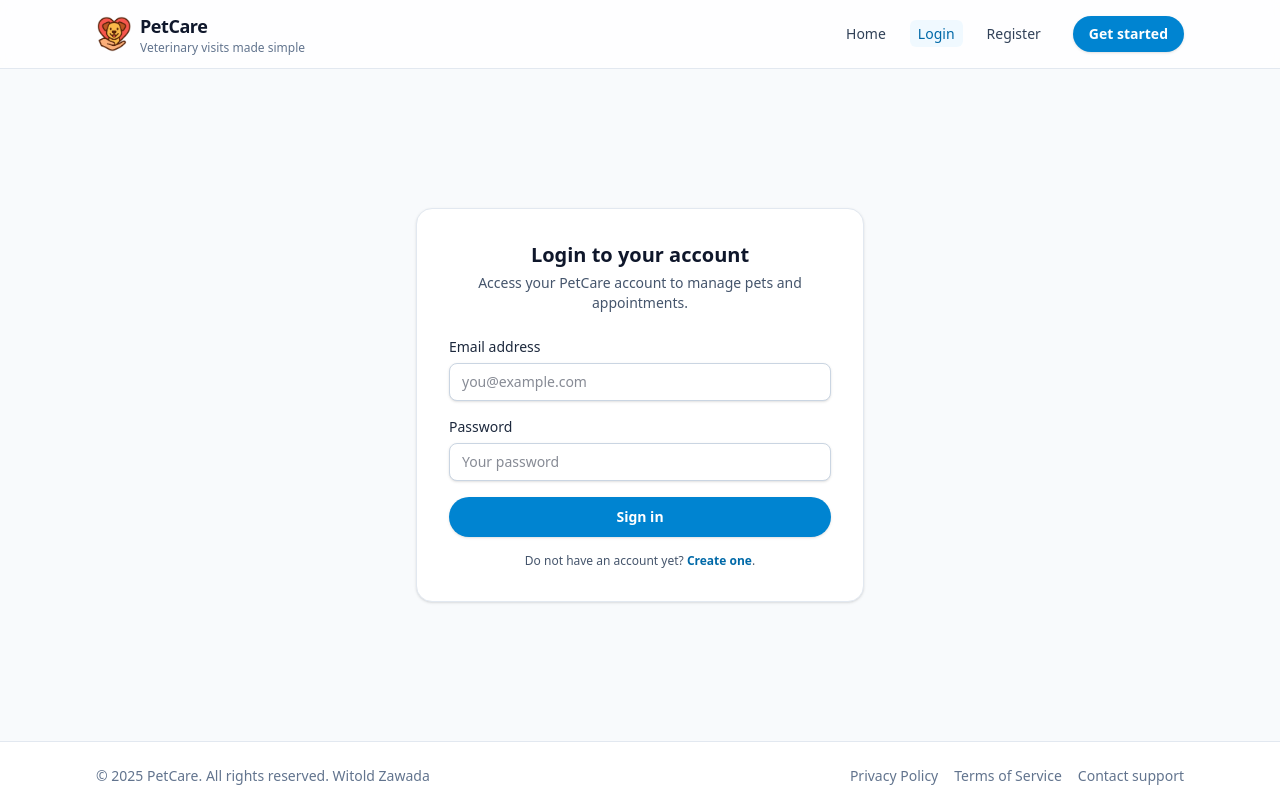
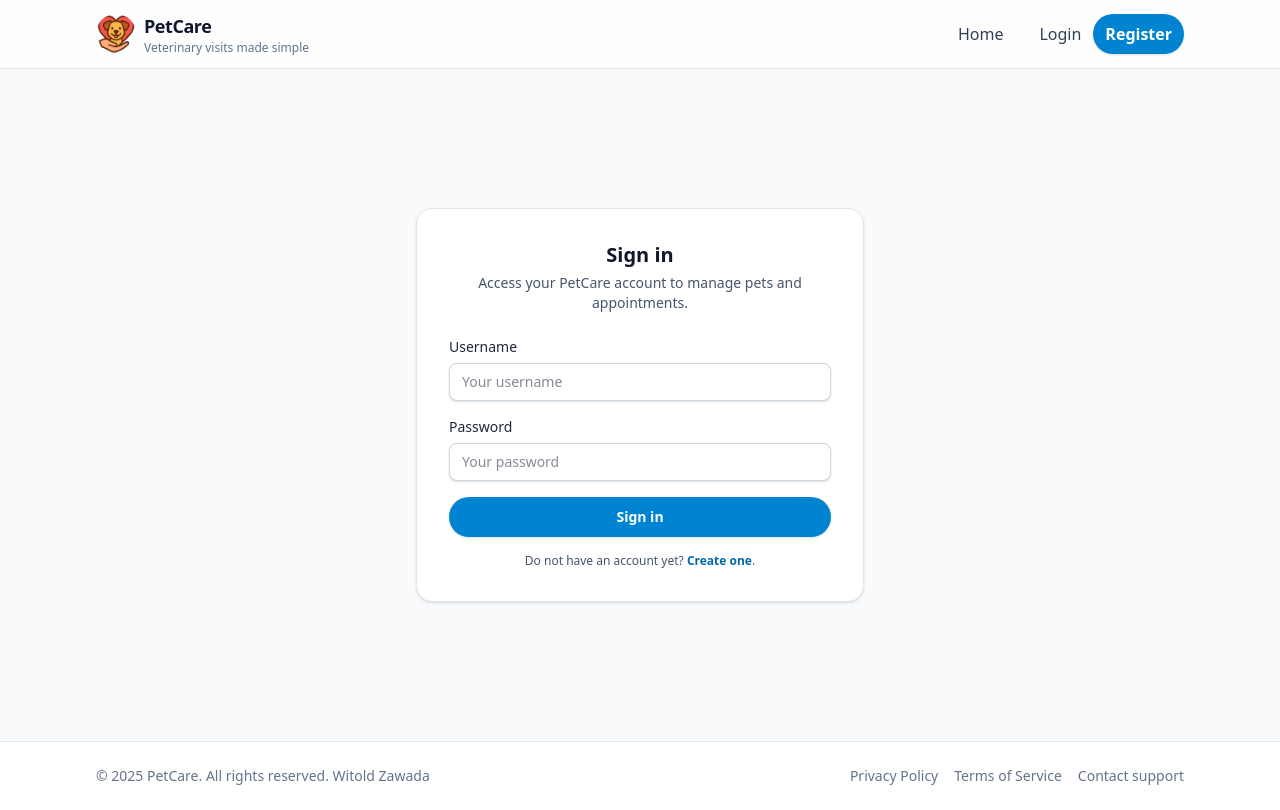
Before and after one commit to PoProstuWitold/petcare, a React (Vite) app in the folder frontend/: page /login in a window 1280 px wide. Built offline with nearby package versions, Linux system fonts and the light colour scheme.

Commit message:
feat(frontend): AuthContext

```diff
--- a/frontend/package.json
+++ b/frontend/package.json
@@ -16,6 +16,7 @@
 		"react-hook-form": "^7.66.0",
 		"react-icons": "^5.5.0",
 		"react-router": "^7.9.5",
+		"react-toastify": "^11.0.5",
 		"tailwindcss": "^4.1.16"
 	},
 	"devDependencies": {
--- a/frontend/src/App.tsx
+++ b/frontend/src/App.tsx
@@ -1,4 +1,5 @@
 import { BrowserRouter, Navigate, Route, Routes } from 'react-router'
+import { ToastContainer } from 'react-toastify'
 import { Footer } from './components/Footer'
 import { Navbar } from './components/Navbar'
 import { HomePage } from './pages/HomePage'
@@ -10,7 +11,6 @@ function App() {
 		<BrowserRouter>
 			<div className='min-h-screen flex flex-col bg-slate-50 text-slate-900'>
 				<Navbar />
-
 				<main className='flex-1'>
 					<Routes>
 						<Route path='/' element={<HomePage />} />
@@ -20,9 +20,9 @@ function App() {
 						<Route path='*' element={<Navigate to='/' replace />} />
 					</Routes>
 				</main>
-
 				<Footer />
 			</div>
+			<ToastContainer />
 		</BrowserRouter>
 	)
 }
--- a/frontend/src/components/Navbar.tsx
+++ b/frontend/src/components/Navbar.tsx
@@ -1,15 +1,40 @@
 import { useState } from 'react'
 import { RxCross2, RxHamburgerMenu } from 'react-icons/rx'
 import { Link, NavLink } from 'react-router'
+import { useAuth } from '../context/AuthContext'
 
-const navItems = [
+type Role = 'USER' | 'VET' | 'ADMIN'
+
+type NavItem = {
+	label: string
+	to: string
+	requiresAuth?: boolean
+	requiresRole?: Role
+}
+
+const navItems: NavItem[] = [
 	{ label: 'Home', to: '/' },
-	{ label: 'Login', to: '/login' },
-	{ label: 'Register', to: '/register' }
+	{ label: 'My Pets', to: '/pets', requiresAuth: true, requiresRole: 'USER' },
+	{ label: 'Vet Panel', to: '/vet', requiresAuth: true, requiresRole: 'VET' },
+	{ label: 'Admin', to: '/admin', requiresAuth: true, requiresRole: 'ADMIN' }
 ]
 
 export function Navbar() {
 	const [isOpen, setIsOpen] = useState(false)
+	const { user, isAuthenticated, hasRole, logout } = useAuth()
+
+	const visibleNavItems = navItems.filter((item) => {
+		if (!item.requiresAuth) {
+			return true
+		}
+		if (!isAuthenticated) {
+			return false
+		}
+		if (item.requiresRole) {
+			return hasRole(item.requiresRole)
+		}
+		return true
+	})
 
 	return (
 		<header className='border-b border-slate-200 bg-white/80 backdrop-blur'>
@@ -19,7 +44,7 @@ export function Navbar() {
 					<img
 						src='/img/petcare.png'
 						alt='PetCare logo'
-						className='h-9 w-9 rounded-lg object-contain'
+						className='h-10 w-10 rounded-full object-contain'
 					/>
 					<div className='flex flex-col leading-tight'>
 						<span className='text-lg font-semibold tracking-tight text-slate-900'>
@@ -33,14 +58,14 @@ export function Navbar() {
 
 				{/* Desktop nav */}
 				<div className='hidden items-center gap-6 md:flex'>
-					<ul className='flex items-center gap-4 text-sm font-medium text-slate-700'>
-						{navItems.map((item) => (
+					<ul className='flex items-center gap-4 font-medium text-slate-700'>
+						{visibleNavItems.map((item) => (
 							<li key={item.to}>
 								<NavLink
 									to={item.to}
 									className={({ isActive }) =>
 										[
-											'px-2 py-1 rounded-md transition-colors',
+											'px-3 py-2 rounded-full transition-colors',
 											isActive
 												? 'text-sky-700 bg-sky-50'
 												: 'text-slate-700 hover:text-sky-700 hover:bg-slate-50'
@@ -54,19 +79,45 @@ export function Navbar() {
 					</ul>
 
 					<div className='flex items-center gap-3'>
+						{isAuthenticated ? (
+							<>
+								<span className='text-xs text-white bg-slate-700 px-3 py-2 rounded-full'>
+									Hello,{' '}
+									<span className='font-semibold'>
+										{user?.fullName}
+									</span>
+								</span>
+								<button
+									type='button'
+									onClick={logout}
+									className='cursor-pointer border border-slate-200 text-xs font-semibold text-slate-700 hover:bg-slate-50 px-3 py-2 rounded-full'
+								>
+									Logout
+								</button>
+							</>
+						) : (
+							<>
 								<Link
-							to='/#lmao'
-							className='rounded-full bg-sky-600 px-4 py-2 text-sm font-semibold text-white shadow-sm transition hover:bg-sky-700 focus-visible:outline-none focus-visible:ring-2 focus-visible:ring-sky-500 focus-visible:ring-offset-2'
+									to='/login'
+									className='font-medium text-slate-700 hover:text-sky-700'
 								>
-							Get started
+									Login
 								</Link>
+								<Link
+									to='/register'
+									className='px-3 py-2 rounded-full bg-sky-600 font-semibold text-white shadow-sm transition hover:bg-sky-700 focus-visible:outline-none focus-visible:ring-2 focus-visible:ring-sky-500 focus-visible:ring-offset-2'
+								>
+									Register
+								</Link>
+							</>
+						)}
 					</div>
 				</div>
 
 				{/* Mobile menu button */}
 				<button
 					type='button'
-					className='inline-flex items-center rounded-md p-2 text-slate-700 hover:bg-slate-100 focus:outline-none focus:ring-2 focus:ring-sky-500 md:hidden'
+					className='inline-flex items-center px-3 py-2 rounded-full text-slate-700 hover:bg-slate-100 focus:outline-none focus:ring-2 focus:ring-sky-500 md:hidden'
 					onClick={() => setIsOpen((prev) => !prev)}
 					aria-expanded={isOpen}
 					aria-label='Toggle navigation'
@@ -84,15 +135,15 @@ export function Navbar() {
 			{isOpen && (
 				<div className='border-t border-slate-200 bg-white md:hidden'>
 					<div className='mx-auto max-w-6xl px-4 py-3 sm:px-6 lg:px-8'>
-						<ul className='space-y-1 text-sm font-medium text-slate-700'>
-							{navItems.map((item) => (
+						<ul className='space-y-1 font-medium text-slate-700'>
+							{visibleNavItems.map((item) => (
 								<li key={item.to}>
 									<NavLink
 										to={item.to}
 										onClick={() => setIsOpen(false)}
 										className={({ isActive }) =>
 											[
-												'block rounded-md px-3 py-2',
+												'block px-3 py-2 rounded-full',
 												isActive
 													? 'text-sky-700 bg-sky-50'
 													: 'text-slate-700 hover:text-sky-700 hover:bg-slate-50'
@@ -106,13 +157,43 @@ export function Navbar() {
 						</ul>
 
 						<div className='mt-3 flex flex-col gap-2'>
+							{isAuthenticated ? (
+								<>
+									<span className='text-center text-white bg-slate-700 px-3 py-2 rounded-full'>
+										Hello,{' '}
+										<span className='font-semibold'>
+											{user?.fullName}
+										</span>
+									</span>
+									<button
+										type='button'
+										onClick={() => {
+											logout()
+											setIsOpen(false)
+										}}
+										className='w-full px-3 py-2 rounded-fullborder border-slate-200 bg-white text-center font-semibold text-slate-800 shadow-sm hover:bg-slate-50'
+									>
+										Log out
+									</button>
+								</>
+							) : (
+								<>
 									<Link
-								to='/#lmao'
+										to='/login'
 										onClick={() => setIsOpen(false)}
-								className='w-full rounded-full bg-sky-600 px-4 py-2 text-center text-sm font-semibold text-white shadow-sm hover:bg-sky-700'
+										className='w-full px-3 py-2 rounded-full border border-slate-200 bg-white text-center font-semibold text-slate-800 shadow-sm hover:bg-slate-50'
 									>
-								Get started
+										Login
 									</Link>
+									<Link
+										to='/register'
+										onClick={() => setIsOpen(false)}
+										className='w-full px-3 py-2 rounded-full bg-sky-600 text-center font-semibold text-white shadow-sm hover:bg-sky-700'
+									>
+										Register
+									</Link>
+								</>
+							)}
 						</div>
 					</div>
 				</div>
--- /dev/null
+++ b/frontend/src/context/AuthContext.tsx
@@ -0,0 +1,224 @@
+import {
+	createContext,
+	type ReactNode,
+	useCallback,
+	useContext,
+	useEffect,
+	useMemo,
+	useState
+} from 'react'
+import { toast } from 'react-toastify'
+
+export type Role = 'USER' | 'VET' | 'ADMIN'
+
+export interface AuthUser {
+	id: number
+	fullName: string
+	email: string
+	roles: Role[]
+}
+
+interface AuthState {
+	user: AuthUser | null
+	accessToken: string | null
+}
+
+interface LoginPayload {
+	username: string
+	password: string
+}
+
+// response from /api/auth/login or /api/auth/register
+interface AuthTokensResponse {
+	accessToken: string
+	tokenType: string // e.g., "Bearer"
+}
+
+// response from /api/auth/me
+interface MeResponse {
+	id: number
+	fullName: string
+	username: string
+	email: string
+	roles: string[]
+}
+
+interface AuthContextValue {
+	user: AuthUser | null
+	accessToken: string | null
+	isAuthenticated: boolean
+	login: (payload: LoginPayload) => Promise<void>
+	logout: () => void
+	hasRole: (role: Role) => boolean
+	hasAnyRole: (roles: Role[]) => boolean
+}
+
+const AuthContext = createContext<AuthContextValue | undefined>(undefined)
+
+const STORAGE_KEY = 'petcare_auth'
+
+function loadInitialState(): AuthState {
+	if (typeof window === 'undefined') {
+		return { user: null, accessToken: null }
+	}
+
+	try {
+		const raw = window.localStorage.getItem(STORAGE_KEY)
+		if (!raw) return { user: null, accessToken: null }
+
+		return JSON.parse(raw) as AuthState
+	} catch (error) {
+		console.error('Failed to load auth state from localStorage', error)
+		return { user: null, accessToken: null }
+	}
+}
+
+function mapMeToAuthUser(data: MeResponse): AuthUser {
+	return {
+		id: data.id,
+		fullName: data.fullName,
+		email: data.email,
+		roles: data.roles as Role[]
+	}
+}
+
+export function AuthProvider({ children }: { children: ReactNode }) {
+	const [state, setState] = useState<AuthState>(() => loadInitialState())
+
+	// Persist state in localStorage
+	useEffect(() => {
+		try {
+			window.localStorage.setItem(STORAGE_KEY, JSON.stringify(state))
+		} catch (error) {
+			console.error('Failed to save auth state to localStorage', error)
+		}
+	}, [state])
+
+	// Helper to fetch current user using /api/auth/me
+	const fetchCurrentUser = useCallback(
+		async (accessToken: string): Promise<AuthUser> => {
+			const response = await fetch('/api/auth/me', {
+				method: 'GET',
+				headers: {
+					Authorization: `Bearer ${accessToken}`
+				}
+			})
+
+			if (!response.ok) {
+				throw new Error('Failed to load current user')
+			}
+
+			const data = (await response.json()) as MeResponse
+			return mapMeToAuthUser(data)
+		},
+		[]
+	)
+
+	const login = useCallback(
+		async (payload: LoginPayload) => {
+			// 1. Get JWT from backend
+			const response = await fetch('/api/auth/login', {
+				method: 'POST',
+				headers: {
+					'Content-Type': 'application/json'
+				},
+				body: JSON.stringify(payload)
+			})
+
+			if (!response.ok) {
+				throw new Error('Invalid credentials or server error')
+			}
+
+			const tokens = (await response.json()) as AuthTokensResponse
+
+			// 2. Fetch user profile using /api/auth/me
+			const user = await fetchCurrentUser(tokens.accessToken)
+
+			// 3. Save both in state
+			setState({
+				user,
+				accessToken: tokens.accessToken
+			})
+		},
+		[fetchCurrentUser]
+	)
+
+	const logout = useCallback(() => {
+		setState({ user: null, accessToken: null })
+		try {
+			window.localStorage.removeItem(STORAGE_KEY)
+			toast.success('Logged out successfully')
+		} catch (error) {
+			toast.error('Failed to log out properly')
+			console.error('Failed to clear auth state', error)
+		}
+	}, [])
+
+	const hasRole = useCallback(
+		(role: Role) => !!state.user && state.user.roles?.includes(role),
+		[state.user]
+	)
+
+	const hasAnyRole = useCallback(
+		(roles: Role[]) =>
+			!!state.user && roles.some((r) => state.user?.roles?.includes(r)),
+		[state.user]
+	)
+
+	// On app load or refresh: if we have a token but no user, fetch /me
+	useEffect(() => {
+		if (!state.accessToken || state.user) return
+
+		let cancelled = false
+
+		;(async () => {
+			try {
+				if (!state.accessToken) return
+				const user = await fetchCurrentUser(state.accessToken)
+				if (!cancelled) {
+					setState((prev) => ({
+						...prev,
+						user
+					}))
+				}
+			} catch (error) {
+				console.error('Failed to hydrate user from token', error)
+				if (!cancelled) {
+					setState({ user: null, accessToken: null })
+					try {
+						window.localStorage.removeItem(STORAGE_KEY)
+					} catch (e) {
+						console.error('Failed to clear auth storage', e)
+					}
+				}
+			}
+		})()
+
+		return () => {
+			cancelled = true
+		}
+	}, [state.accessToken, state.user, fetchCurrentUser])
+
+	const value: AuthContextValue = useMemo(
+		() => ({
+			user: state.user,
+			accessToken: state.accessToken,
+			isAuthenticated: !!state.user && !!state.accessToken,
+			login,
+			logout,
+			hasRole,
+			hasAnyRole
+		}),
+		[state.user, state.accessToken, login, logout, hasRole, hasAnyRole]
+	)
+
+	return <AuthContext.Provider value={value}>{children}</AuthContext.Provider>
+}
+
+export function useAuth(): AuthContextValue {
+	const ctx = useContext(AuthContext)
+	if (!ctx) {
+		throw new Error('useAuth must be used within an AuthProvider')
+	}
+	return ctx
+}
--- a/frontend/src/main.tsx
+++ b/frontend/src/main.tsx
@@ -1,5 +1,6 @@
 import { StrictMode } from 'react'
 import { createRoot } from 'react-dom/client'
+import { AuthProvider } from './context/AuthContext'
 import './index.css'
 import App from './App.tsx'
 
@@ -9,6 +10,8 @@ if (!root) throw new Error('Failed to find the root element')
 
 createRoot(root).render(
 	<StrictMode>
-		<App />
+		<AuthProvider>
+			<App />
+		</AuthProvider>
 	</StrictMode>
 )
--- a/frontend/src/pages/LoginPage.tsx
+++ b/frontend/src/pages/LoginPage.tsx
@@ -1,14 +1,19 @@
 import { useState } from 'react'
 import { useForm } from 'react-hook-form'
-import { Link } from 'react-router'
+import { Link, useNavigate } from 'react-router'
+import { toast } from 'react-toastify'
+import { useAuth } from '../context/AuthContext'
 
 type LoginFormValues = {
-	email: string
+	username: string
 	password: string
 }
 
 export function LoginPage() {
 	const [isSubmitting, setIsSubmitting] = useState(false)
+	const [serverError, setServerError] = useState<string | null>(null)
+	const navigate = useNavigate()
+	const { login } = useAuth()
 
 	const {
 		register,
@@ -16,25 +21,29 @@ export function LoginPage() {
 		formState: { errors }
 	} = useForm<LoginFormValues>({
 		defaultValues: {
-			email: '',
+			username: '',
 			password: ''
 		}
 	})
 
 	const onSubmit = async (values: LoginFormValues) => {
 		setIsSubmitting(true)
+		setServerError(null)
+
 		try {
-			// TODO: Replace with real API call to your Spring Boot backend
-			// Example:
-			// const response = await fetch('/api/auth/login', { ... })
-			// Handle JWT, store tokens, redirect, etc.
+			await login({
+				username: values.username,
+				password: values.password
+			})
 
-			console.log('Login form submitted:', values)
-			// Temporary placeholder:
-			alert('Login submitted. Check console for payload.')
+			// TODO: możesz tu dodać logikę zależną od roli
+			// np. jeśli ADMIN => /admin, jeśli VET => /vet itd.
+			toast.success('Login successful')
+			navigate('/', { replace: true })
 		} catch (error) {
+			toast.error('Login failed')
 			console.error('Login failed', error)
-			alert('Login failed. Please try again.')
+			setServerError('Invalid username or password')
 		} finally {
 			setIsSubmitting(false)
 		}
@@ -45,7 +54,7 @@ export function LoginPage() {
 			<div className='w-full max-w-md rounded-2xl border border-slate-200 bg-white p-6 shadow-sm sm:p-8'>
 				<div className='mb-6 text-center'>
 					<h1 className='text-xl font-semibold text-slate-900'>
-						Login to your account
+						Sign in
 					</h1>
 					<p className='mt-1 text-sm text-slate-600'>
 						Access your PetCare account to manage pets and
@@ -58,31 +67,31 @@ export function LoginPage() {
 					onSubmit={handleSubmit(onSubmit)}
 					noValidate
 				>
+					{serverError && (
+						<p className='rounded-md bg-red-50 px-3 py-2 text-xs text-red-700'>
+							{serverError}
+						</p>
+					)}
+
 					<div className='space-y-1.5'>
 						<label
-							htmlFor='email'
+							htmlFor='username'
 							className='block text-sm font-medium text-slate-800'
 						>
-							Email address
+							Username
 						</label>
 						<input
-							id='email'
-							type='email'
-							autoComplete='email'
+							id='username'
+							type='text'
 							className='block w-full rounded-lg border border-slate-300 bg-white px-3 py-2 text-sm text-slate-900 shadow-sm outline-none transition focus:border-sky-500 focus:ring-2 focus:ring-sky-200'
-							placeholder='you@example.com'
-							{...register('email', {
-								required: 'Email is required',
-								pattern: {
-									value: /^[^\s@]+@[^\s@]+\.[^\s@]+$/,
-									message:
-										'Please enter a valid email address'
-								}
+							placeholder='Your username'
+							{...register('username', {
+								required: 'username is required'
 							})}
 						/>
-						{errors.email && (
+						{errors.username && (
 							<p className='text-xs text-red-600'>
-								{errors.email.message}
+								{errors.username.message}
 							</p>
 						)}
 					</div>
```
Also changed, not shown: frontend/src/pages/HomePage.tsx (+0 -18 lines), frontend/src/pages/RegisterPage.tsx (+5 -4 lines), frontend/vite.config.ts (+9 -1 lines), 1 other file (tests, documents, lock files or other folders). Lines whose indentation alone changed are shown as unchanged.
